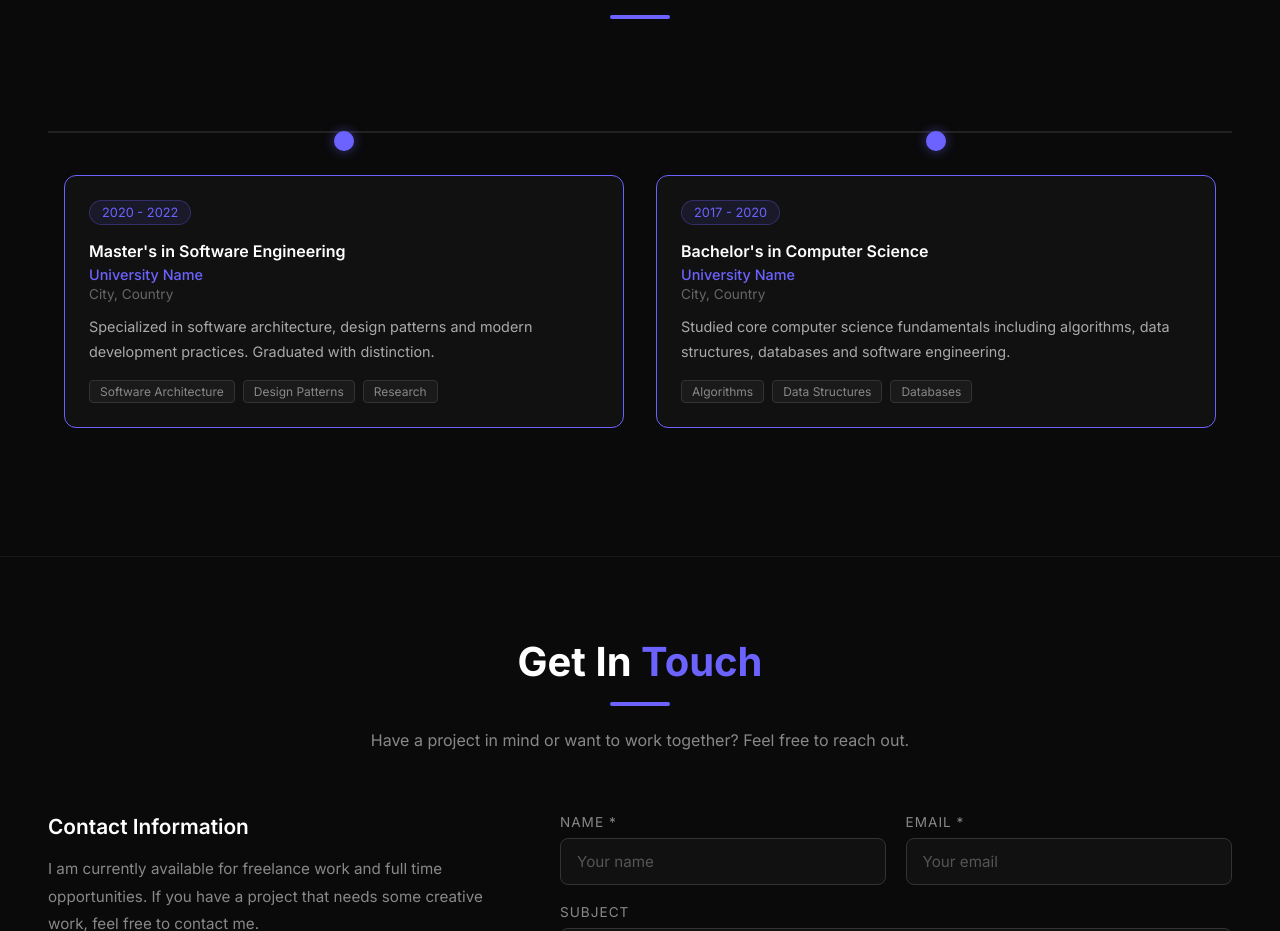
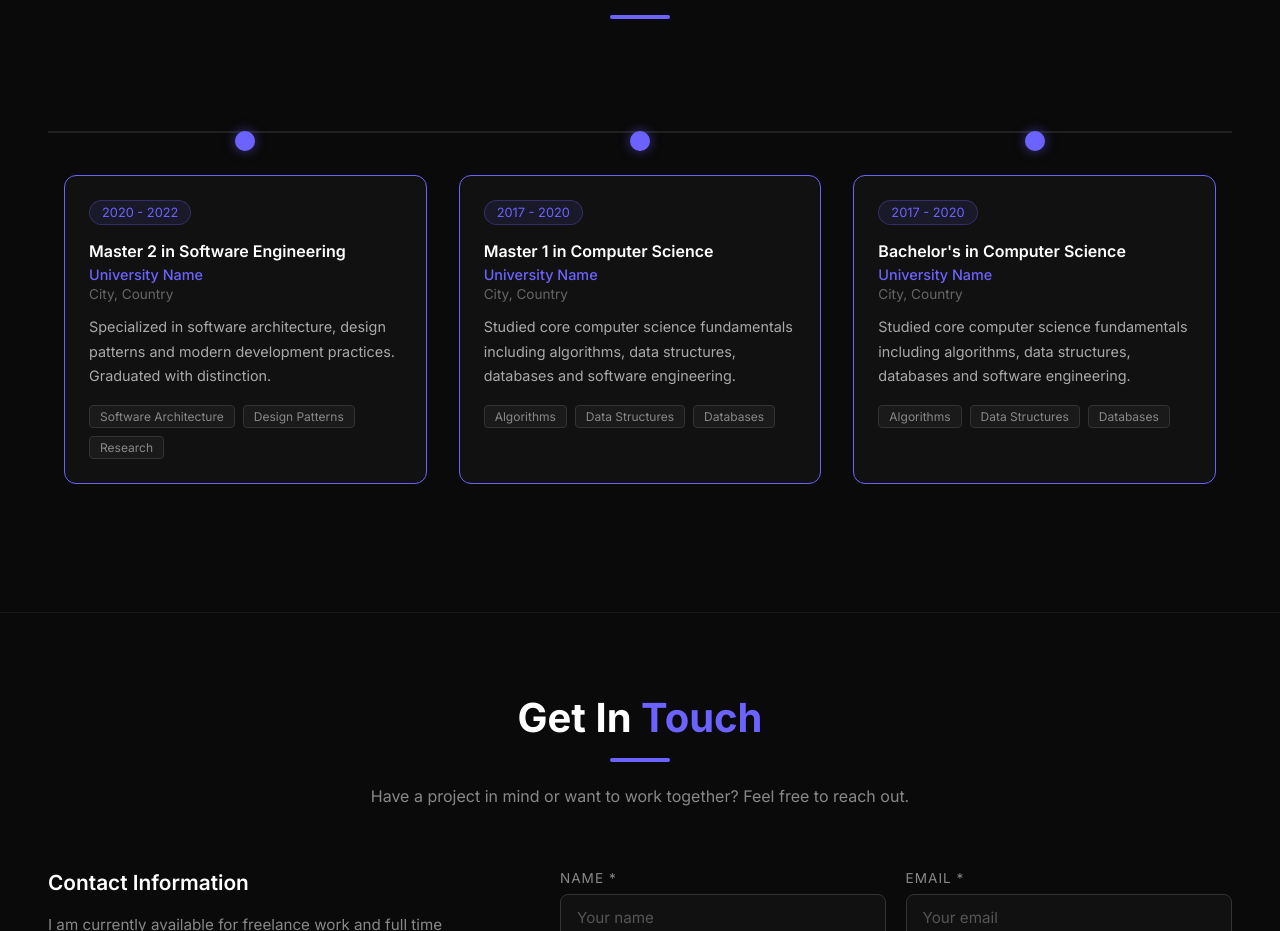
Before and after one commit to stevenessam/portfolio, an Angular app in the folder portfolio-frontend/: page / in a window 1280 px wide. Shown: the part 3601-4532 px from the top of the page. Built offline with nearby package versions, Linux system fonts and the light colour scheme; no server answers.

Commit message:
Update education.component.ts

```diff
--- a/portfolio-frontend/src/app/components/education/education.component.ts
+++ b/portfolio-frontend/src/app/components/education/education.component.ts
@@ -12,13 +12,22 @@ export class EducationComponent {
 
     educations = [
     {
-      degree: "Master's in Software Engineering",
+      degree: "Master 2 in Software Engineering",
       institution: 'University Name',
       location: 'City, Country',
       startDate: '2020',
       endDate: '2022',
       description: 'Specialized in software architecture, design patterns and modern development practices. Graduated with distinction.',
       tags: ['Software Architecture', 'Design Patterns', 'Research']
+    },
+    {
+      degree: "Master 1 in Computer Science",
+      institution: 'University Name',
+      location: 'City, Country',
+      startDate: '2017',
+      endDate: '2020',
+      description: 'Studied core computer science fundamentals including algorithms, data structures, databases and software engineering.',
+      tags: ['Algorithms', 'Data Structures', 'Databases']
     },
     {
       degree: "Bachelor's in Computer Science",
```
